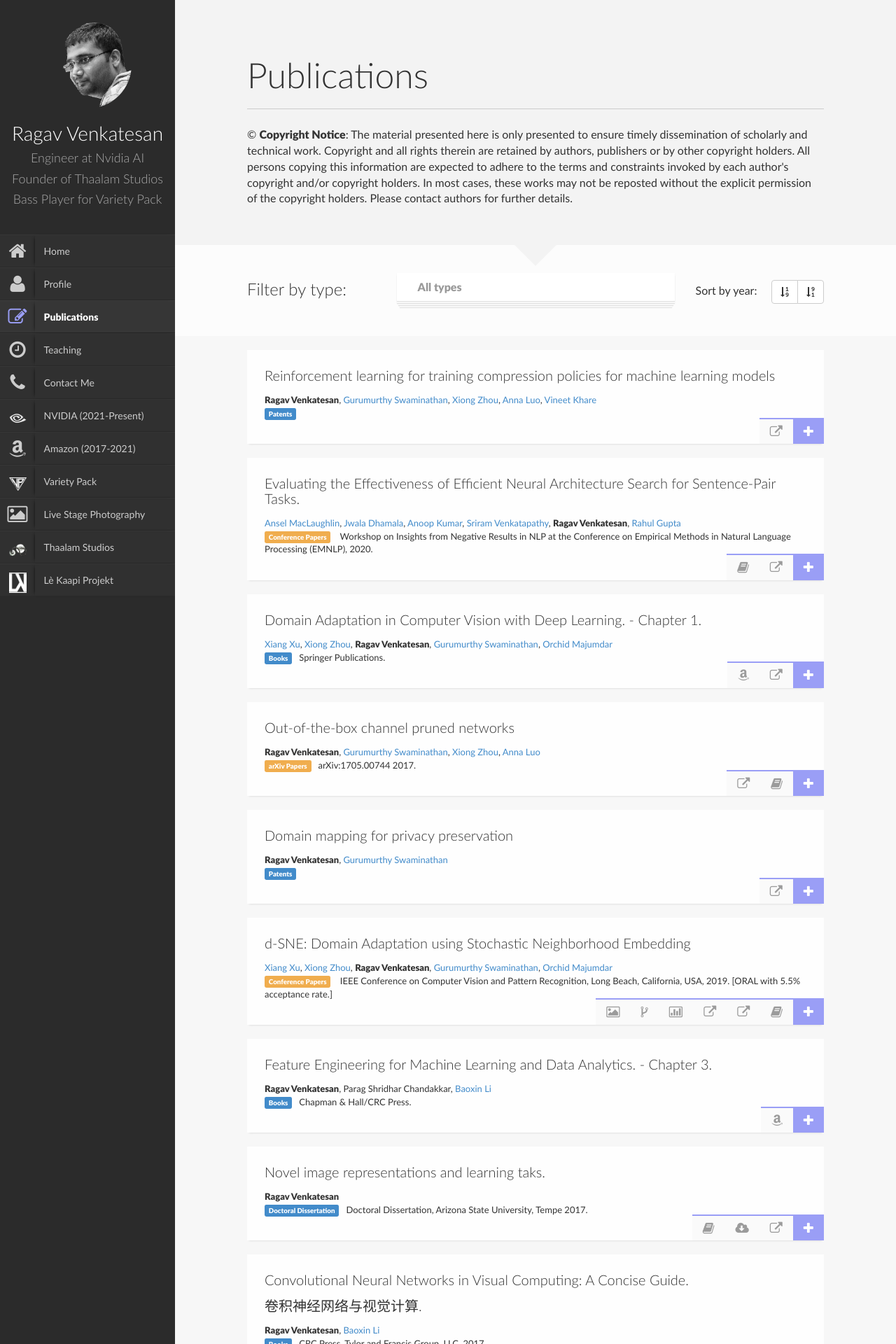
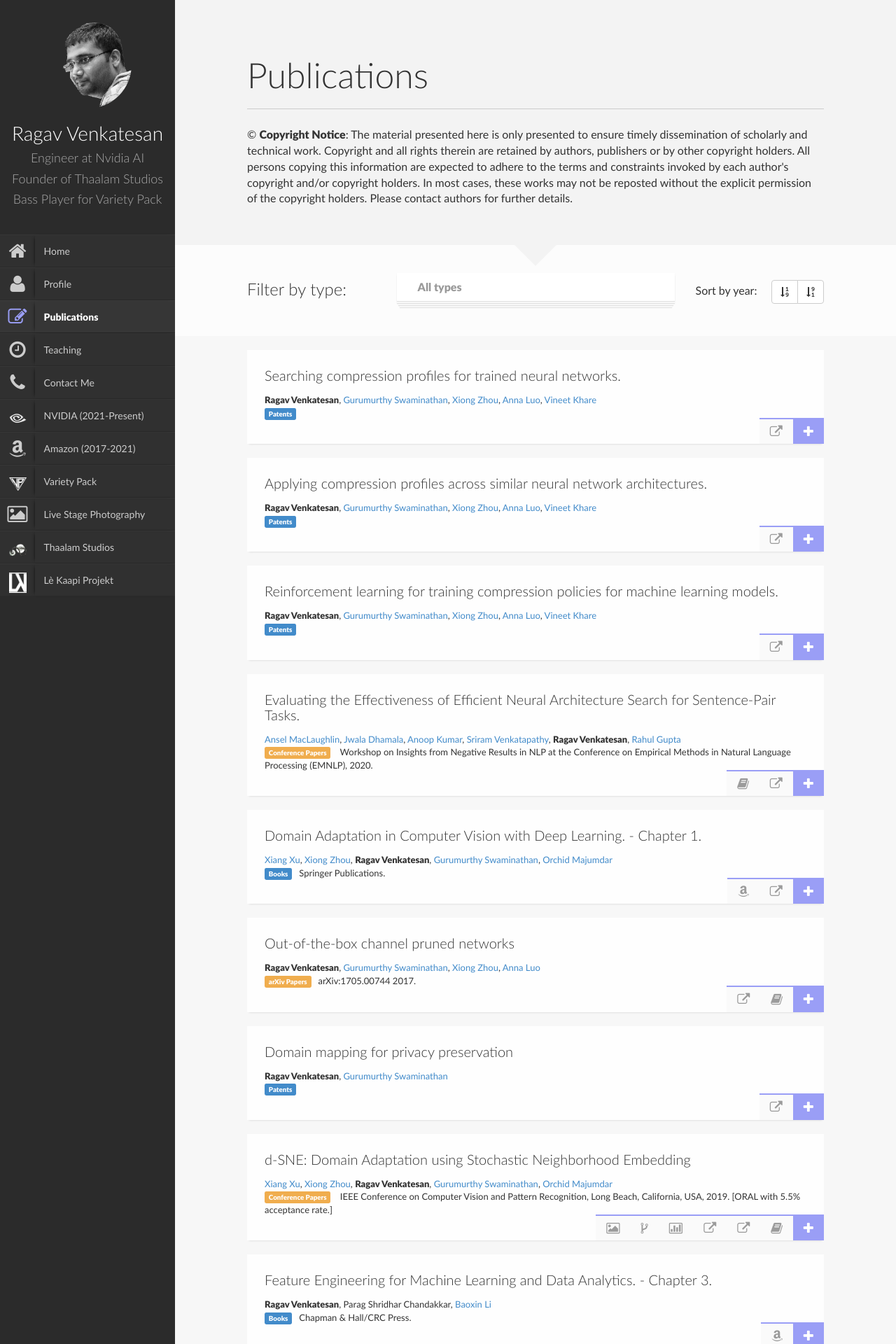
Before and after one commit to ragavvenkatesan/ragavvenkatesan.github.io, a Jekyll site: the page built from publications.html, in a window 1280 px wide. Shown: the top 1920 px of the page at 70% size. Built offline with Jekyll 4.4.1, drawn with Linux system fonts in a browser that asks for light colours; nearby versions of some CDN libraries.

Commit message:
updating new patents.

```diff
--- a/_includes/head.html
+++ b/_includes/head.html
@@ -4,7 +4,7 @@
             <meta name="author" content="Ragav Venkatesan">
             <meta name="viewport" content="width=device-width, initial-scale=1, maximum-scale=1">
             <meta name="description" content="Venkatesan is a senior software engineer at Nvidia AI specializing in computer vision and machine learning." />
-            <meta name="keywords" content="ragav, venkatesan, amazon, web, services, alexa, AI, deep, learning, multiple, instance, learning,
+            <meta name="keywords" content="ragav, venkatesan, amazon, web, services, nvidia, alexa, AI, deep, learning, multiple, instance, learning,
             asu, alexa, computer, vision, machine, learning, raghav, arizona, state, university, baoxin, li, visual, representation, processing, david, frakes, cnn, convolutional, neural, networks, yann, toolbox" />
 
     <link rel="shortcut icon" href="../favicon.ico">
--- a/_includes/nvidia_work.html
+++ b/_includes/nvidia_work.html
@@ -2,7 +2,7 @@
     <div class="date">2022-Present</div>
     <div class="circle"></div>
     <div class="data">
-        <div class="subject">Maglev</div>
+        <div class="subject">MLops</div>
         <div class="text row">
         <div class="col-md-10">
         <p>Architecting systems for and migrating computer vision workloads to
--- a/_includes/publications.html
+++ b/_includes/publications.html
@@ -1,16 +1,86 @@
+<div class="item mix patent" data-year="2023">
+	<div class="pubmain">
+	<div class="pubassets">
+		<a href="#" class="pubcollapse">
+			<i class="icon-plus"></i>
+		</a>
+		<a href="https://patents.google.com/patent/US11809992B1" class="tooltips" title="Patent" target="_blank">
+			<i class="icon-external-link"></i>
+		</a>
+
+	</div>
+	<h4 class="pubtitle"> Searching compression profiles for trained neural networks.
+	</h4>
+
+	<div class="pubauthor">
+		<strong>Ragav Venkatesan</strong>,
+		<a target="_blank" href="https://www.linkedin.com/in/gurumurthy-swaminathan-b395062/">Gurumurthy Swaminathan</a>,
+		<a target="_blank" href="https://www.linkedin.com/in/xiongzhou/">Xiong Zhou</a>,
+		<a target="_blank" href="https://www.linkedin.com/in/annaluoucsb/">Anna Luo</a>,
+		<a target="_blank" href="https://www.linkedin.com/in/vrkhare">Vineet Khare</a>
+	</div>
+	<div class="pubcite"><span class="label label-primary">Patents</span></div>
+
+	</div>
+	<div class="pubdetails">
+	<h4>Abstract</h4>
+	<p>	Compression profiles may be searched for trained neural networks.
+		An iterative compression profile search may be performed response to a search request.
+		Different prospective compression profiles may be generated for trained neural networks according to a search policy.
+		Performance of compressed versions of the trained neural networks according to the compression profiles may be tracked.
+		The search policy may be updated according to an evaluation of the performance of the compression profiles for the compressed
+		versions of the trained neural networks using compression performance criteria.
+		When a search criteria is satisfied, a result for the compression profile search may be provided.
+	</p></div>
+	</div>
+
+
+<div class="item mix patent" data-year="2023">
+	<div class="pubmain">
+	<div class="pubassets">
+		<a href="#" class="pubcollapse">
+			<i class="icon-plus"></i>
+		</a>
+		<a href="https://patents.google.com/patent/US11809992B1" class="tooltips" title="Patent" target="_blank">
+			<i class="icon-external-link"></i>
+		</a>
+
+	</div>
+	<h4 class="pubtitle"> Applying compression profiles across similar neural network architectures.
+	</h4>
+
+	<div class="pubauthor">
+		<strong>Ragav Venkatesan</strong>,
+		<a target="_blank" href="https://www.linkedin.com/in/gurumurthy-swaminathan-b395062/">Gurumurthy Swaminathan</a>,
+		<a target="_blank" href="https://www.linkedin.com/in/xiongzhou/">Xiong Zhou</a>,
+		<a target="_blank" href="https://www.linkedin.com/in/annaluoucsb/">Anna Luo</a>,
+		<a target="_blank" href="https://www.linkedin.com/in/vrkhare">Vineet Khare</a>
+	</div>
+	<div class="pubcite"><span class="label label-primary">Patents</span></div>
+
+	</div>
+	<div class="pubdetails">
+	<h4>Abstract</h4>
+	<p>	Neural networks with similar architectures may be compressed using shared compression profiles.
+		A request to compress a trained neural network may be received and an architecture of the neural network identified.
+		The identified architecture may be compared with the different network architectures mapped to compression profiles to select a compression profile for the neural network.
+		The compression profile may be applied to remove features of the neural network to generate a compressed version of the neural network.
+	</p></div>
+	</div>
+
+
 <div class="item mix patent" data-year="2022">
 	<div class="pubmain">
 	<div class="pubassets">
 		<a href="#" class="pubcollapse">
 			<i class="icon-plus"></i>
 		</a>
-
 		<a href="https://patents.google.com/patent/US11501173B1" class="tooltips" title="Patent" target="_blank">
 			<i class="icon-external-link"></i>
 		</a>
 
 	</div>
-	<h4 class="pubtitle"> Reinforcement learning for training compression policies for machine learning models
+	<h4 class="pubtitle"> Reinforcement learning for training compression policies for machine learning models.
 	</h4>
 	<div class="pubauthor">
 		<strong>Ragav Venkatesan</strong>,
```
Also changed, not shown: other parts of _includes/nvidia_work.html (+1 -0 lines), _includes/amazon_work.html (+30 -0 lines), _includes/news.html (+16 -0 lines), 2 other files.
